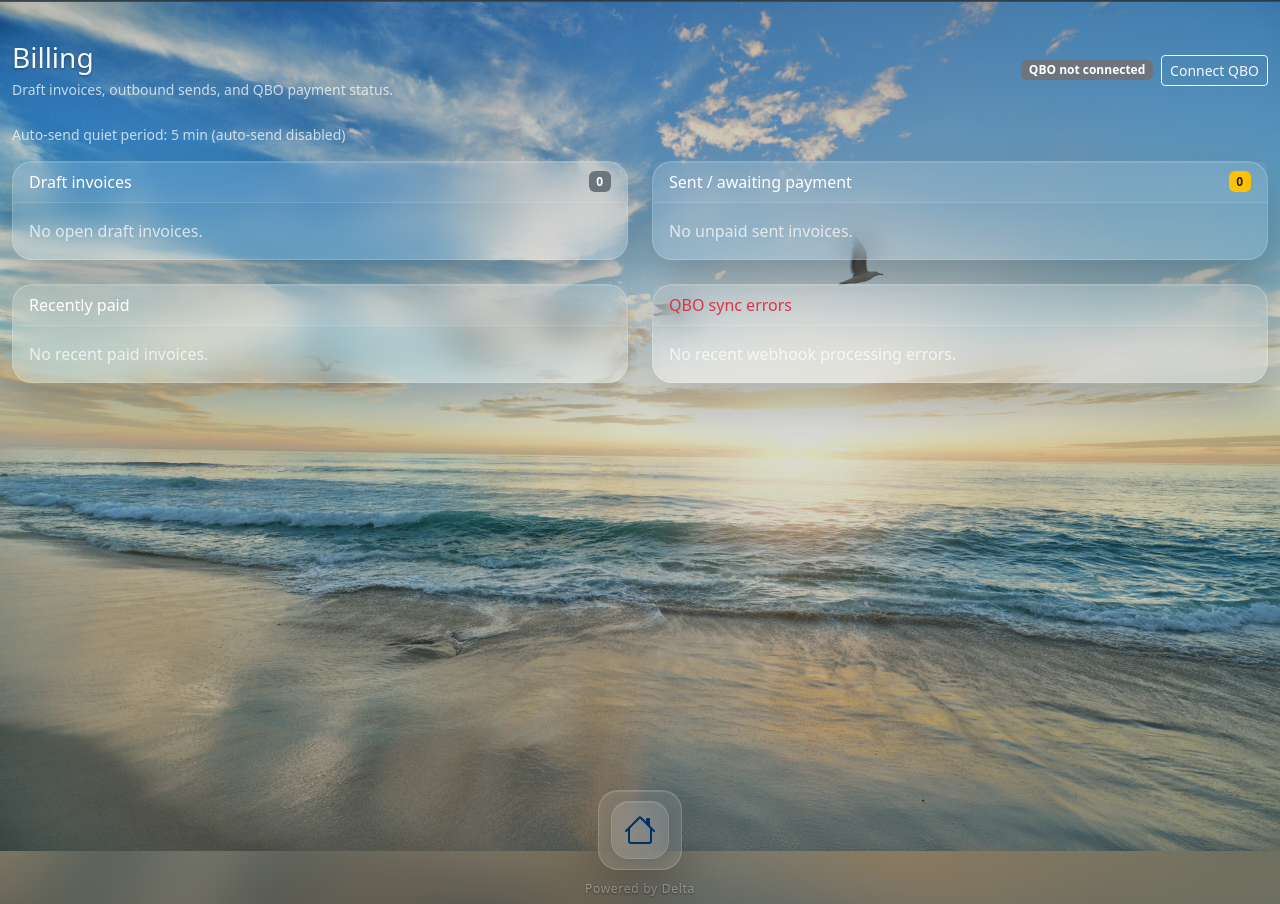
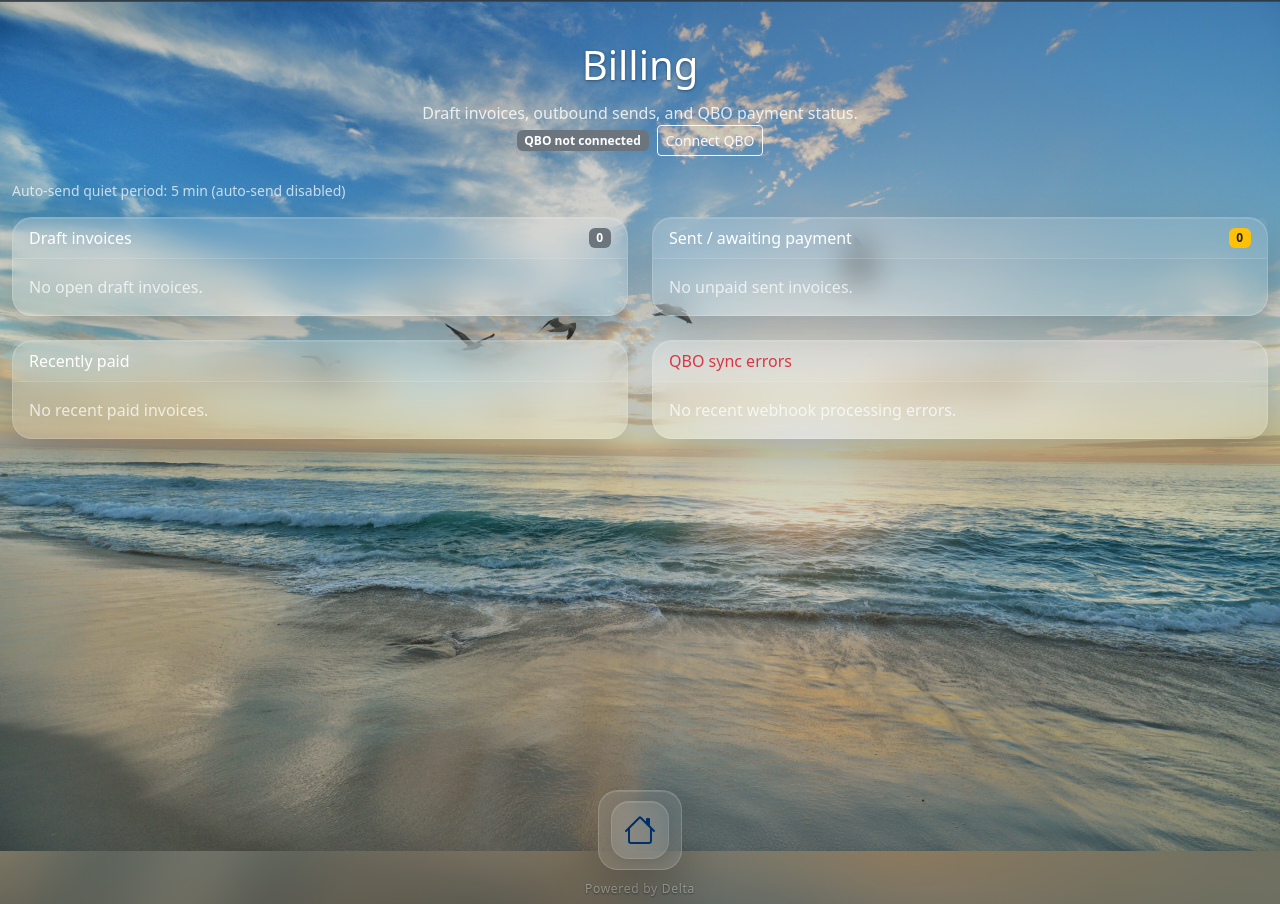
Before and after one commit to thericktenorio/PDK-DataManagementSystem, a Django app: page /billing/ in a window 1280 px wide. Shown: the part 55-959 px from the top of the page. Run offline with Django 5.2, Linux system fonts and the light colour scheme; the visitor is signed in with stand-in values (Sample User, id 1); data that the repository does not hold is empty; parts of the project's set-up code (start-up, migrations or seed data) failed here and were passed over.

Commit message:
Updated page headings to promote consistent UI scheme across app.

```diff
--- a/pdk_crm/billing/templates/billing/billing.html
+++ b/pdk_crm/billing/templates/billing/billing.html
@@ -4,14 +4,10 @@
 {% block title %}Billing{% endblock %}
 
 {% block content %}
-<div class="app-page">
-<div class="container-fluid app-page-body pb-4">
-    <div class="d-flex flex-wrap justify-content-between align-items-center mb-4 gap-2">
-        <div>
-            <h1 class="h3 mb-1">Billing</h1>
-            <p class="text-muted mb-0 small">Draft invoices, outbound sends, and QBO payment status.</p>
-        </div>
-        <div class="d-flex gap-2 align-items-center">
+<div class="app-page billing-page">
+    <h1 class="app-page-title">Billing</h1>
+    <p class="app-page-subtitle mb-0">Draft invoices, outbound sends, and QBO payment status.</p>
+    <div class="d-flex flex-wrap justify-content-center align-items-center gap-2 mb-4">
         {% if qbo_connected %}
             <span class="badge bg-success">QBO connected</span>
         {% else %}
@@ -19,7 +15,7 @@
             <a href="{% url 'billing:qbo_connect' %}" class="btn btn-sm btn-outline-light">Connect QBO</a>
         {% endif %}
     </div>
-    </div>
+<div class="container-fluid app-page-body pb-4">
 
     {% if quiet_period_minutes %}
     <p class="small text-muted">Auto-send quiet period: {{ quiet_period_minutes }} min
```
Also changed, not shown: pdk_crm/analytics/templates/analytics/analytics.html (+5 -9 lines), pdk_crm/review/templates/review/review.html (+6 -8 lines). Lines whose indentation alone changed are shown as unchanged.
